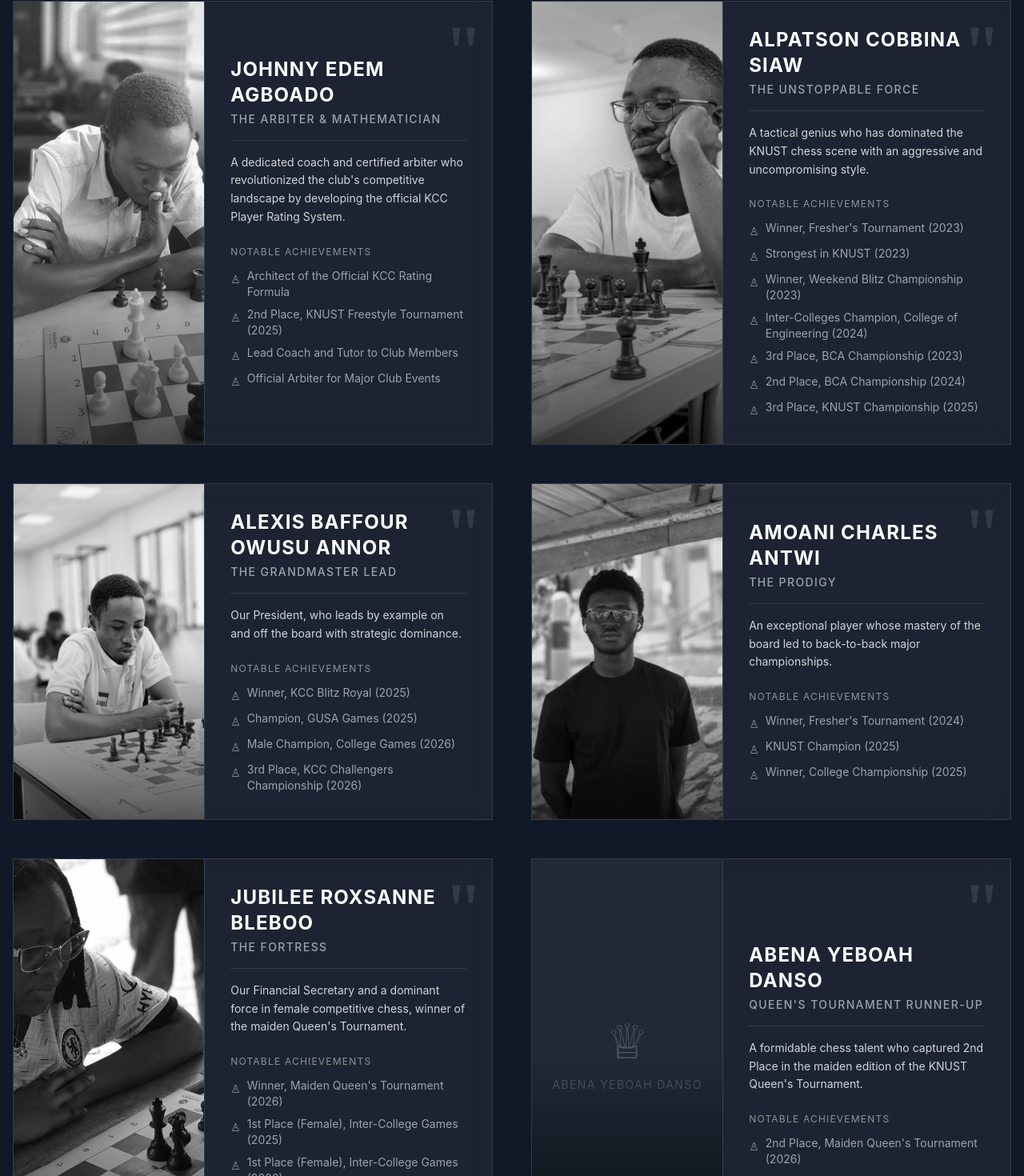
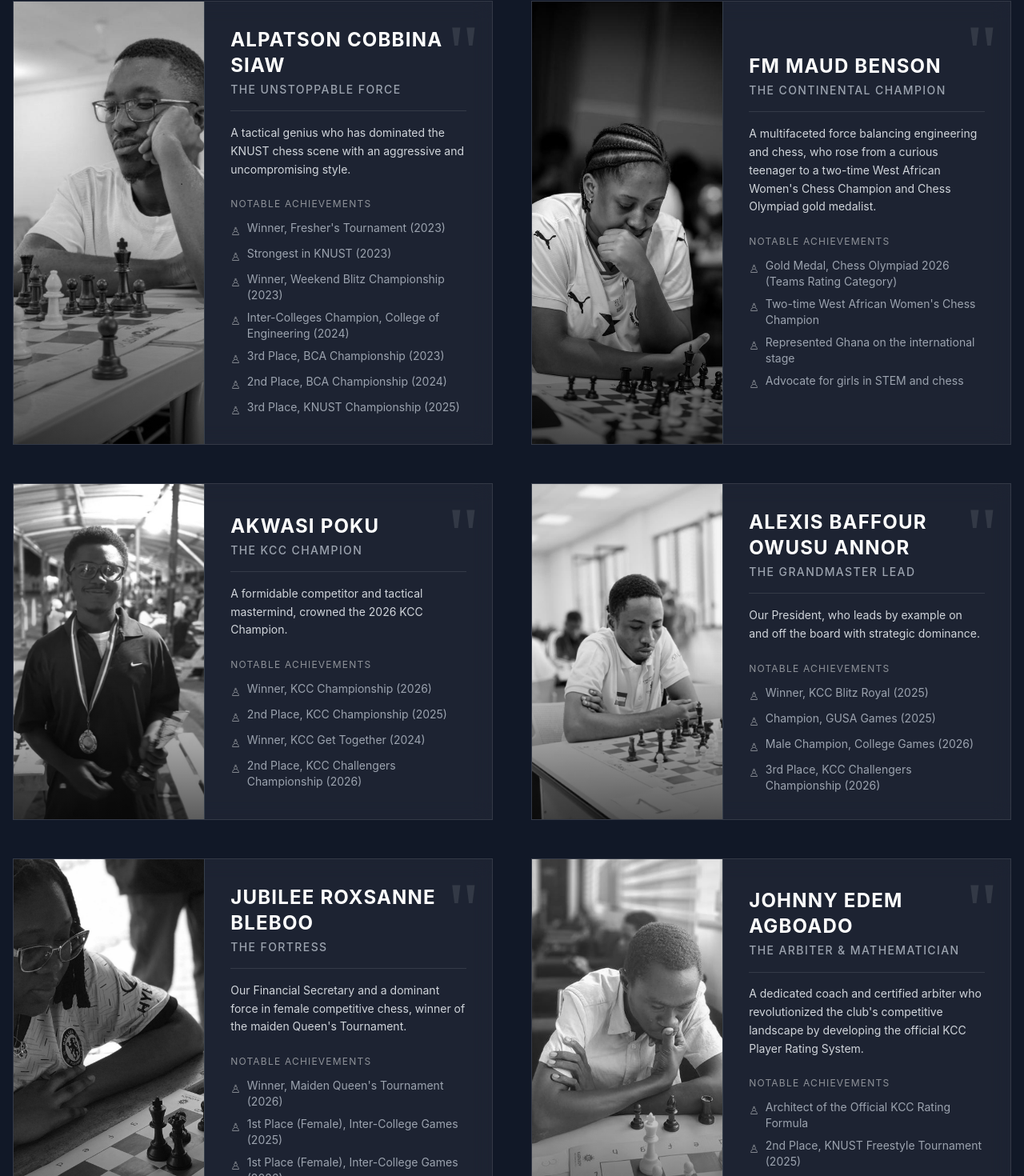
Before and after one commit to ALpatson/knust_chess_website, a React (Vite) app: page /legends in a window 1280 px wide. Shown: the part 321-1791 px from the top of the page at 80% size. Built offline with nearby package versions, Linux system fonts and the light colour scheme.

Commit message:
Arrange legends by number of achievements descending

```diff
--- a/src/pages/About.jsx
+++ b/src/pages/About.jsx
@@ -133,7 +133,7 @@ const About = () => {
             <h3 className="text-2xl font-bold text-white mb-2 uppercase tracking-wider">The Rebirth</h3>
             <span className="text-chess-accent font-bold tracking-widest text-xs uppercase block mb-6">National Recognition</span>
             <p className="text-white/70 leading-relaxed flex-grow text-sm">
-              The biggest milestone was successfully re-establishing the chess club as an official sports club under the KNUST Sports Directorate. Supported by a chess enthusiast Sports Director, the club quickly secured vital resources—growing from a mere 3 chess sets for the entire university to a well-equipped hub. This rebirth brought recognition from the wider Ghana Chess Association, allowing the club to host prestigious events like the Kumasi Chess Classics and bilateral university games.
+              The biggest milestone was successfully re-establishing the chess club as an official sports club under the KNUST Sports Directorate. Supported by a chess enthusiast Sports Director, the club quickly secured vital resources-growing from a mere 3 chess sets for the entire university to a well-equipped hub. This rebirth brought recognition from the wider Ghana Chess Association, allowing the club to host prestigious events like the Kumasi Chess Classics and bilateral university games.
             </p>
           </motion.div>
 
--- a/src/pages/Blog.jsx
+++ b/src/pages/Blog.jsx
@@ -5,14 +5,14 @@ import { X, ChevronRight, Calendar, User } from 'lucide-react';
 const blogPosts = [
   {
     id: 1,
-    title: "CM Benard Anhwere's Journey",
+    title: "FM Benard Anhwere's Journey",
     author: "KNUST Chess Club",
     date: "May 2026",
-    summary: "CM Benard Anhwere's success story did not begin with the conventional stories we are used to in the chess scene. His journey with chess did not start when he was about five...",
+    summary: "FM Benard Anhwere's success story did not begin with the conventional stories we are used to in the chess scene. His journey with chess did not start when he was about five...",
     content: [
-      "CM Benard Anhwere's success story (spoiler alert) did not begin with the conventional stories we are used to in the chess scene. His journey with chess did not start when he was about five, six or seven years old. Nor did it start he was about eight. His first introduction to chess was at sixteen, when he saw a group of boys intently perusing an 8×8 checkered board with distinct pieces at Presbyterian Boys' Secondary School, Legon.",
+      "FM Benard Anhwere's success story (spoiler alert) did not begin with the conventional stories we are used to in the chess scene. His journey with chess did not start when he was about five, six or seven years old. Nor did it start he was about eight. His first introduction to chess was at sixteen, when he saw a group of boys intently perusing an 8×8 checkered board with distinct pieces at Presbyterian Boys' Secondary School, Legon.",
       "Today, he holds the Ghana National Chess Championship (2025) title and has represented Ghana in several chess Olympiads. According to him, Representing Ghana at the 44th FIDE Chess Olympiad in India (his first Olympiad) was the most surreal moment of his chess career. He had grown from the sixteen-year-old boy that decided to teach himself chess using the internet to a twenty-six-year-old representing Ghana at such an international stage.",
-      "A fun fact about CM Anhwere is that he can teach himself anything. Fueled by his love for languages, he has taught himself to speak French, Spanish and is currently trying to add Mandarin Chinese to the list. Moreover, after studying civil engineering at KNUST, he works as a water resources engineer.",
+      "A fun fact about FM Anhwere is that he can teach himself anything. Fueled by his love for languages, he has taught himself to speak French, Spanish and is currently trying to add Mandarin Chinese to the list. Moreover, after studying civil engineering at KNUST, he works as a water resources engineer.",
       "From teaching himself chess at sixteen to becoming the national champion, his next dream is to defeat a grandmaster in an over-the-board classical game."
     ],
     image: "/blogs/CM Benard.jpeg",
@@ -20,10 +20,10 @@ const blogPosts = [
   },
   {
     id: 2,
-    title: "CM Maud Benson's Journey",
+    title: "FM Maud Benson's Journey",
     author: "KNUST Chess Club",
     date: "May 2026",
-    summary: "From a curious teenager to a two-time West African Women’s Champion and Chess Olympiad 2026 gold medalist — Maud Benson’s story is one of discipline, passion, and breaking boundaries.",
+    summary: "From a curious teenager to a two-time West African Women’s Champion and Chess Olympiad 2026 gold medalist - Maud Benson’s story is one of discipline, passion, and breaking boundaries.",
     content: [
       "In the world of chess, where precision meets creativity and patience defines greatness, few stories are as inspiring as that of Maud Benson. Her journey, from a curious teenager discovering the game to becoming a two-time West African women’s champion, reflects discipline, passion, and a drive to excel beyond boundaries.",
       "Early Foundations",
@@ -32,7 +32,7 @@ const blogPosts = [
       "Rising Through the Ranks",
       "Every chess player has defining moments, and for Maud, one stands above the rest: representing Ghana on the international stage. Wearing national colors and competing globally is not just an achievement, it’s a statement of excellence and national pride.",
       "Her dedication and consistent performance earned her one of the most remarkable accomplishments in her career: becoming a two-time West African Women’s Chess Champion. This achievement places her among the elite players in the region and highlights her as a key figure in African chess.",
-      "Chess Olympiad 2026 — Gold Medal",
+      "Chess Olympiad 2026 - Gold Medal",
       "In 2026, Maud reached the pinnacle of her international chess career, winning a Gold Medal at the Chess Olympiad in the Teams Rating Category. This historic achievement cements her legacy as one of Ghana’s greatest chess exports and a trailblazer for women in African chess.",
       "Beyond the Chessboard",
       "Maud is not just a chess player she is a multifaceted individual balancing both technical and creative pursuits. Currently, she is undergoing training with the Reliability Engineering team at Cargill Cocoa, where she applies her knowledge from her Mechanical Engineering studies in a real-world industrial setting.",
@@ -65,17 +65,17 @@ const blogPosts = [
     title: "Dr. Kwabena Adu Poku's Journey",
     author: "KNUST Chess Club",
     date: "October 2026",
-    summary: "Introduced to chess at 15 through a friend's event, Dr. Kwabena Adu Poku went on to win the Tema Chess Classics against West African competitors and claim the Ghana National Chess Title three times in a row — all while practicing medicine.",
+    summary: "Introduced to chess at 15 through a friend's event, Dr. Kwabena Adu Poku went on to win the Tema Chess Classics against West African competitors and claim the Ghana National Chess Title three times in a row - all while practicing medicine.",
     content: [
-      "Dr. (Med) Kwabena Adu Poku's story is a testament to the idea that chess and professional excellence can go hand in hand. A product of Opoku Ware School where he studied science, Dr. Adu Poku was first introduced to the sport at age 15 — not through a formal training program, but through the simple joy of attending a friend's chess event.",
-      "That casual introduction lit a fire that would fuel decades of competitive chess. Where many great players spend their formative years drilling openings and endgames, Dr. Adu Poku came to the game with fresh eyes and a scientific mind — and he made it count.",
+      "Dr. (Med) Kwabena Adu Poku's story is a testament to the idea that chess and professional excellence can go hand in hand. A product of Opoku Ware School where he studied science, Dr. Adu Poku was first introduced to the sport at age 15 - not through a formal training program, but through the simple joy of attending a friend's chess event.",
+      "That casual introduction lit a fire that would fuel decades of competitive chess. Where many great players spend their formative years drilling openings and endgames, Dr. Adu Poku came to the game with fresh eyes and a scientific mind - and he made it count.",
       "Defining Moments",
       "Of all his achievements on the board, one memory stands out above the rest: winning the Tema Chess Classics in 2023. The tournament attracted remarkable participants from across West Africa, making his victory all the more significant. It was a moment that proved his place among the region's elite, and one he will never forget.",
-      "Building on that triumph, Dr. Adu Poku went on to claim the Ghana National Chess Title — not once, but three times in a row. That hat-trick of national titles speaks to a consistency and mental fortitude that few players in Ghana's chess history have achieved.",
+      "Building on that triumph, Dr. Adu Poku went on to claim the Ghana National Chess Title - not once, but three times in a row. That hat-trick of national titles speaks to a consistency and mental fortitude that few players in Ghana's chess history have achieved.",
       "Beyond the Board",
       "Away from chess, Dr. Adu Poku serves as a medical doctor, bringing the same precision and calm under pressure that defines his chess game to his medical practice. His dual mastery of medicine and chess speaks to a rare intellectual depth.",
-      "And if that weren't enough, he is also known as a formidable FIFA player — adding yet another dimension to his competitive spirit. Whether it's across a chessboard, on a digital pitch, or in a clinic, Dr. Adu Poku brings his best.",
-      "His journey is a reminder that greatness is not confined to a single arena — and that the game of chess, much like life, rewards those who think deeply, move boldly, and never stop competing."
+      "And if that weren't enough, he is also known as a formidable FIFA player - adding yet another dimension to his competitive spirit. Whether it's across a chessboard, on a digital pitch, or in a clinic, Dr. Adu Poku brings his best.",
+      "His journey is a reminder that greatness is not confined to a single arena - and that the game of chess, much like life, rewards those who think deeply, move boldly, and never stop competing."
     ],
     image: null,
     tags: ["Legend", "National Champion", "Medicine", "Inspiration"]
--- a/src/pages/Legends.jsx
+++ b/src/pages/Legends.jsx
@@ -1,19 +1,6 @@
 import { motion } from 'framer-motion';
 
 const legendsData = [
-  {
-    id: 6,
-    name: 'Johnny Edem Agboado',
-    title: 'The Arbiter & Mathematician',
-    description: 'A dedicated coach and certified arbiter who revolutionized the club\'s competitive landscape by developing the official KCC Player Rating System.',
-    achievements: [
-      "Architect of the Official KCC Rating Formula",
-      "2nd Place, KNUST Freestyle Tournament (2025)",
-      "Lead Coach and Tutor to Club Members",
-      "Official Arbiter for Major Club Events"
-    ],
-    image: '/legends/Johnny_Edem_Agboado.jpeg'
-  },
   {
     id: 1,
     name: 'Alpatson Cobbina Siaw',
@@ -31,6 +18,32 @@ const legendsData = [
     image: '/legends/Vice_president.jpeg'
   },
   {
+    id: 13,
+    name: 'FM Maud Benson',
+    title: 'The Continental Champion',
+    description: 'A multifaceted force balancing engineering and chess, who rose from a curious teenager to a two-time West African Women\'s Chess Champion and Chess Olympiad gold medalist.',
+    achievements: [
+      "Gold Medal, Chess Olympiad 2026 (Teams Rating Category)",
+      "Two-time West African Women's Chess Champion",
+      "Represented Ghana on the international stage",
+      "Advocate for girls in STEM and chess"
+    ],
+    image: '/blogs/Maud_Benson.jpeg'
+  },
+  {
+    id: 5,
+    name: 'Akwasi Poku',
+    title: 'The KCC Champion',
+    description: 'A formidable competitor and tactical mastermind, crowned the 2026 KCC Champion.',
+    achievements: [
+      "Winner, KCC Championship (2026)",
+      "2nd Place, KCC Championship (2025)",
+      "Winner, KCC Get Together (2024)",
+      "2nd Place, KCC Challengers Championship (2026)"
+    ],
+    image: '/legends/akwasi_champion.jpeg'
+  },
+  {
     id: 2,
     name: 'Alexis Baffour Owusu Annor',
     title: 'The Grandmaster Lead',
@@ -42,18 +55,6 @@ const legendsData = [
       "3rd Place, KCC Challengers Championship (2026)"
     ],
     image: '/executives/president.jpeg'
-  },
-  {
-    id: 3,
-    name: 'Amoani Charles Antwi',
-    title: 'The Prodigy',
-    description: 'An exceptional player whose mastery of the board led to back-to-back major championships.',
-    achievements: [
-      "Winner, Fresher's Tournament (2024)",
-      "KNUST Champion (2025)",
-      "Winner, College Championship (2025)"
-    ],
-    image: '/legends/KCC_Champ.jpeg'
   },
   {
     id: 4,
@@ -69,14 +70,29 @@ const legendsData = [
     image: '/executives/Jubilee_Roxsanne_Bleboo.jpeg'
   },
   {
-    id: 14,
-    name: 'Abena Yeboah Danso',
-    title: 'Queen\'s Tournament Runner-Up',
-    description: 'A formidable chess talent who captured 2nd Place in the maiden edition of the KNUST Queen\'s Tournament.',
+    id: 6,
+    name: 'Johnny Edem Agboado',
+    title: 'The Arbiter & Mathematician',
+    description: 'A dedicated coach and certified arbiter who revolutionized the club\'s competitive landscape by developing the official KCC Player Rating System.',
     achievements: [
-      "2nd Place, Maiden Queen's Tournament (2026)"
+      "Architect of the Official KCC Rating Formula",
+      "2nd Place, KNUST Freestyle Tournament (2025)",
+      "Lead Coach and Tutor to Club Members",
+      "Official Arbiter for Major Club Events"
     ],
-    image: null
+    image: '/legends/Johnny_Edem_Agboado.jpeg'
+  },
+  {
+    id: 3,
+    name: 'Amoani Charles Antwi',
+    title: 'The Prodigy',
+    description: 'An exceptional player whose mastery of the board led to back-to-back major championships.',
+    achievements: [
+      "Winner, Fresher's Tournament (2024)",
+      "KNUST Champion (2025)",
+      "Winner, College Championship (2025)"
+    ],
+    image: '/legends/KCC_Champ.jpeg'
   },
   {
     id: 15,
@@ -88,19 +104,6 @@ const legendsData = [
       "General Secretary, KNUST Chess Club (2025-2026)"
     ],
     image: '/executives/precious.jpeg'
-  },
-  {
-    id: 5,
-    name: 'Akwasi Poku',
-    title: 'The KCC Champion',
-    description: 'A formidable competitor and tactical mastermind, crowned the 2026 KCC Champion.',
-    achievements: [
-      "Winner, KCC Championship (2026)",
-      "2nd Place, KCC Championship (2025)",
-      "Winner, KCC Get Together (2024)",
-      "2nd Place, KCC Challengers Championship (2026)"
-    ],
-    image: '/legends/akwasi_champion.jpeg'
   },
   {
     id: 7,
@@ -147,6 +150,16 @@ const legendsData = [
     image: '/legends/solomon.jpeg'
   },
   {
+    id: 14,
+    name: 'Abena Yeboah Danso',
+    title: 'Queen\'s Tournament Runner-Up',
+    description: 'A formidable chess talent who captured 2nd Place in the maiden edition of the KNUST Queen\'s Tournament.',
+    achievements: [
+      "2nd Place, Maiden Queen's Tournament (2026)"
+    ],
+    image: null
+  },
+  {
     id: 11,
     name: 'Nana Adjei-Yeboah Otchere',
     title: 'The Rising Legend',
@@ -165,19 +178,6 @@ const legendsData = [
       "Winner, Fresher's Tournament (2025)"
     ],
     image: '/legends/Obeng_Lawrence.jpeg'
-  },
-  {
-    id: 13,
-    name: 'CM Maud Benson',
-    title: 'The Continental Champion',
-    description: 'A multifaceted force balancing engineering and chess, who rose from a curious teenager to a two-time West African Women\'s Chess Champion and Chess Olympiad gold medalist.',
-    achievements: [
-      "Gold Medal, Chess Olympiad 2026 (Teams Rating Category)",
-      "Two-time West African Women's Chess Champion",
-      "Represented Ghana on the international stage",
-      "Advocate for girls in STEM and chess"
-    ],
-    image: '/blogs/Maud_Benson.jpeg'
   }
 ];
 
@@ -203,7 +203,7 @@ const Legends = () => {
       </div>
 
       <div className="grid grid-cols-1 lg:grid-cols-2 gap-12">
-        {legendsData.map((legend, index) => (
+        {[...legendsData].sort((a, b) => b.achievements.length - a.achievements.length).map((legend, index) => (
           <motion.div
             key={legend.id}
             initial={{ opacity: 0, scale: 0.95 }}
```
